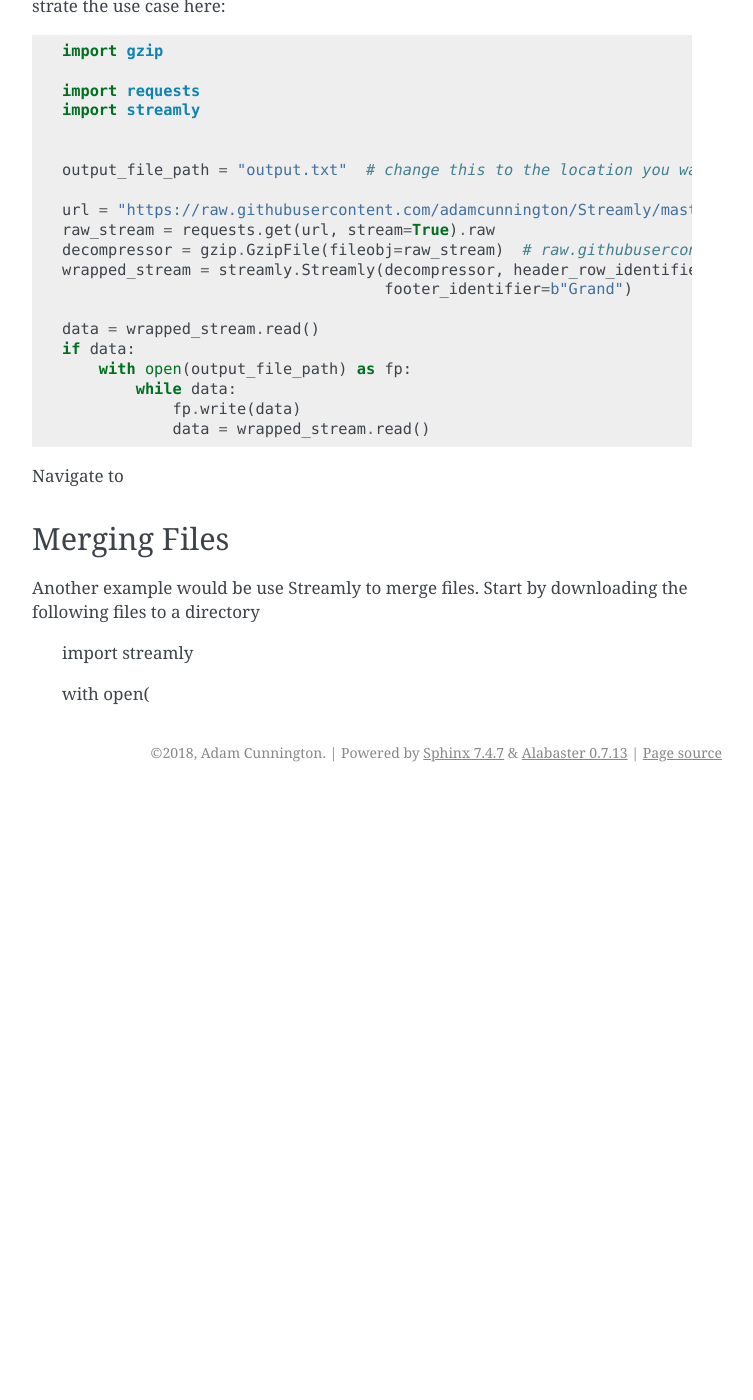
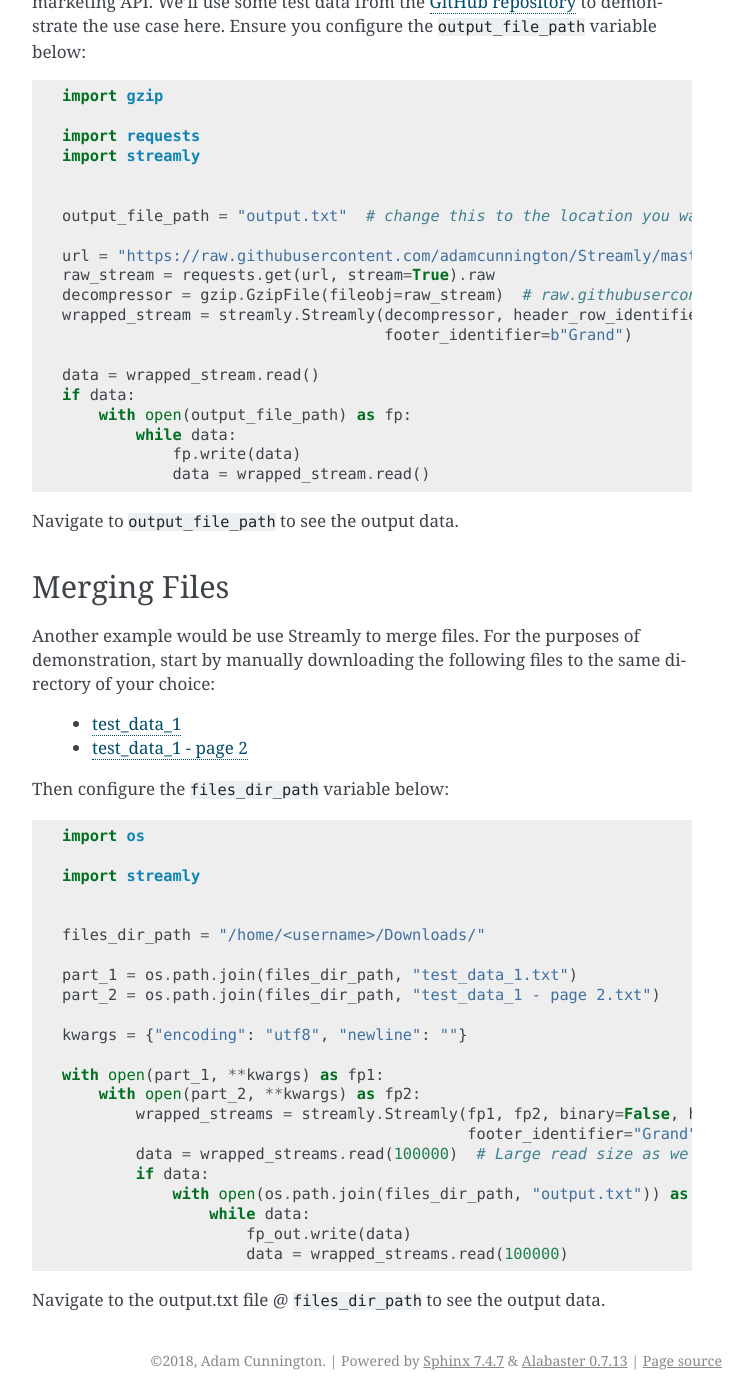
Before and after one commit to adamcunnington/Streamly, a Sphinx documentation site: the page built from docs/source/examples.rst, in a window 1280 px wide and 1400 px high, scrolled down 1158 px. Shown: the whole window, without its empty margins (388-1141 px from the left). Built offline with Sphinx 7.4.7, drawn with Linux system fonts in a browser that asks for light colours; before the commit the page ends 1950 px from its top, so only the background shows below that; some of the changed text lies outside the part shown.

Commit message:
Updated[6Df

```diff
--- a/docs/source/examples.rst
+++ b/docs/source/examples.rst
@@ -35,7 +35,8 @@ Here is the simple, contrived example from the `GitHub README <https://github.co
     """
     )
 
-    wrapped_stream = streamly.Streamly(my_stream, header_row_identifier=b"Report Fields:\n",
+    wrapped_stream = streamly.Streamly(my_stream,
+                                       header_row_identifier=b"Report Fields:\n",
                                        footer_identifier=b"Grand")
 
     data = wrapped_stream.read(50)
@@ -49,7 +50,7 @@ HTTP Response
 
 `Please note that this example requires` `requests <http://docs.python-requests.org/en/master/>`_.
 
-As mentioned in :ref:`getting-started`, a common use case where Streamly can help is when dealing with an "unclean" HTTP response, i.e. a report returned by a digital marketing API. We'll use some test data from the `GitHub repository <https://github.com/adamcunnington/Streamly/tree/master/tests/data>`_ to demonstrate the use case here::
+As mentioned in :ref:`getting-started`, a common use case where Streamly can help is when dealing with an "unclean" HTTP response, i.e. a report returned by a digital marketing API. We'll use some test data from the `GitHub repository <https://github.com/adamcunnington/Streamly/tree/master/tests/data>`_ to demonstrate the use case here. Ensure you configure the ``output_file_path`` variable below::
 
     import gzip
 
@@ -72,13 +73,40 @@ As mentioned in :ref:`getting-started`, a common use case where Streamly can hel
                 fp.write(data)
                 data = wrapped_stream.read()
 
-Navigate to
+Navigate to ``output_file_path`` to see the output data.
+
 
 Merging Files
 -------------
 
-Another example would be use Streamly to merge files. Start by downloading the following files to a directory
+Another example would be use Streamly to merge files. For the purposes of demonstration, start by manually downloading the following files to the same directory of your choice:
+
+    * `test_data_1 <https://github.com/adamcunnington/Streamly/blob/master/tests/data/test_data_1.txt>`_
+    * `test_data_1 - page 2 <https://github.com/adamcunnington/Streamly/blob/master/tests/data/test_data_1 - page 2.txt>`_
+
+Then configure the ``files_dir_path`` variable below::
+
+    import os
 
     import streamly
 
-    with open(
+
+    files_dir_path = "/home/<username>/Downloads/"
+
+    part_1 = os.path.join(files_dir_path, "test_data_1.txt")
+    part_2 = os.path.join(files_dir_path, "test_data_1 - page 2.txt")
+
+    kwargs = {"encoding": "utf8", "newline": ""}
+
+    with open(part_1, **kwargs) as fp1:
+        with open(part_2, **kwargs) as fp2:
+            wrapped_streams = streamly.Streamly(fp1, fp2, binary=False, header_row_identifier="Fields:\n",
+                                                footer_identifier="Grand")
+            data = wrapped_streams.read(100000)  # Large read size as we're just reading from disk
+            if data:
+                with open(os.path.join(files_dir_path, "output.txt")) as fp_out:
+                    while data:
+                        fp_out.write(data)
+                        data = wrapped_streams.read(100000)
+
+Navigate to the output.txt file @ ``files_dir_path`` to see the output data.
```
